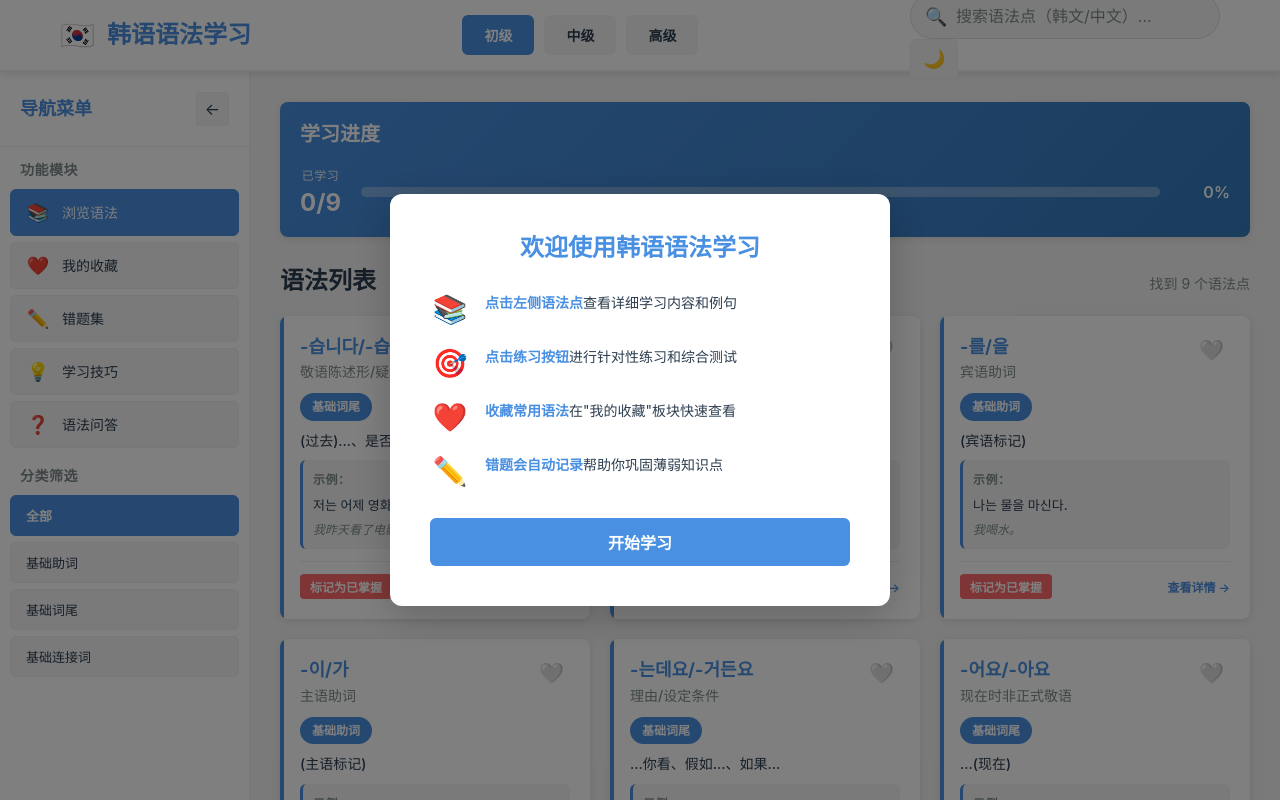
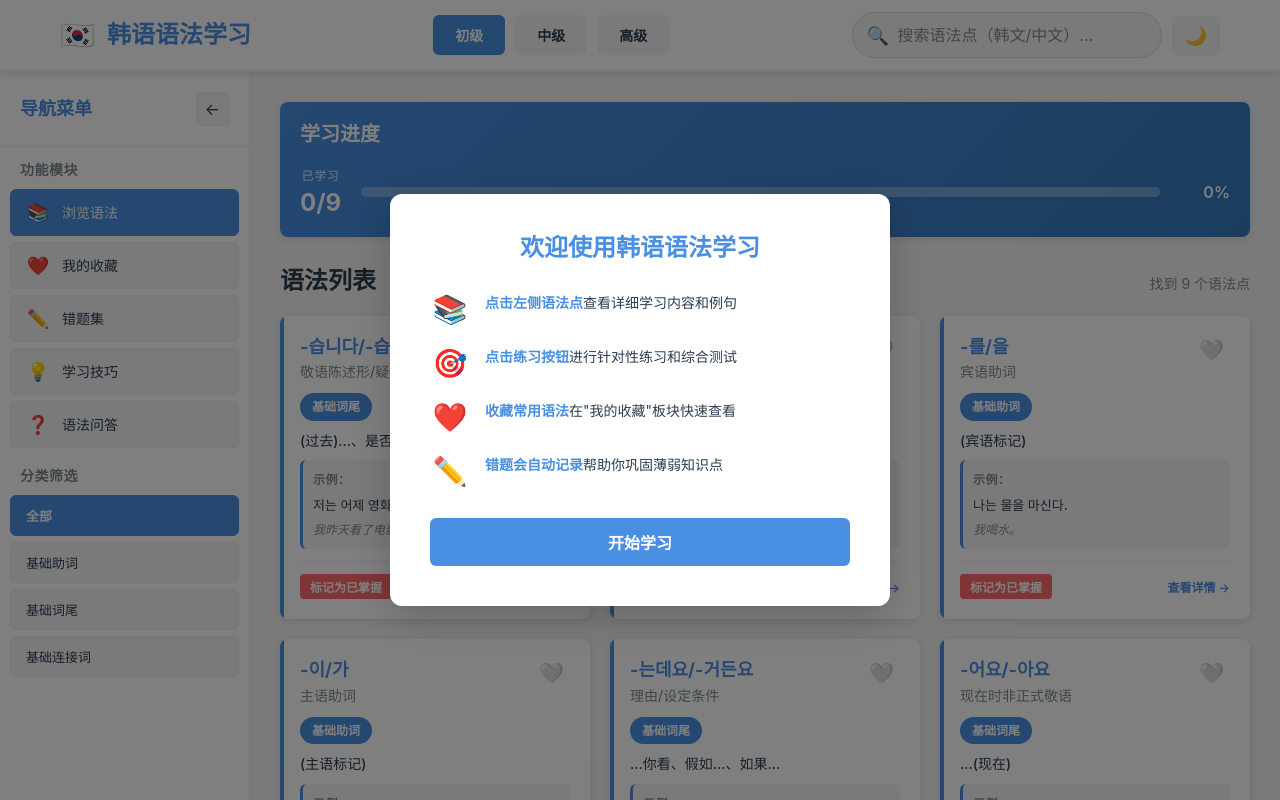
Before and after one commit to frankthinker/Korean-Learning, a React (Vite) app: page / in a window 1280 px wide. Shown: the top 800 px of the page. Built offline with nearby package versions, Linux system fonts and the light colour scheme.

Commit message:
feat: 优化顶部导航栏布局
- 将搜索框和深色模式切换按钮放在同一排显示
- 添加header-controls容器统一管理右侧控件
- 优化响应式布局，提升界面美观度
- 改善移动端和桌面端的显示效果

```diff
--- a/src/components/Header.css
+++ b/src/components/Header.css
@@ -65,6 +65,13 @@
   background-color: var(--primary-color);
   color: white;
   border-color: var(--primary-color);
+}
+
+/* 控制区域容器 */
+.header-controls {
+  display: flex;
+  align-items: center;
+  gap: 10px;
 }
 
 /* 搜索框 */
@@ -165,6 +172,10 @@
     gap: 10px;
   }
 
+  .header-controls {
+    gap: 8px;
+  }
+
   .search-box {
     min-width: 150px;
   }
--- a/src/components/Header.jsx
+++ b/src/components/Header.jsx
@@ -35,6 +35,7 @@ function Header({ currentLevel, onLevelChange, isDarkMode, onToggleDarkMode, sea
         </div>
 
         <div className="header-right">
+          <div className="header-controls">
             <div className="search-box">
               <input
                 type="text"
@@ -53,6 +54,7 @@ function Header({ currentLevel, onLevelChange, isDarkMode, onToggleDarkMode, sea
             >
               {isDarkMode ? '☀️' : '🌙'}
             </button>
+          </div>
 
           <button
             className={`menu-toggle ${isMenuOpen ? 'active' : ''}`}
```
Lines whose indentation alone changed are shown as unchanged.
